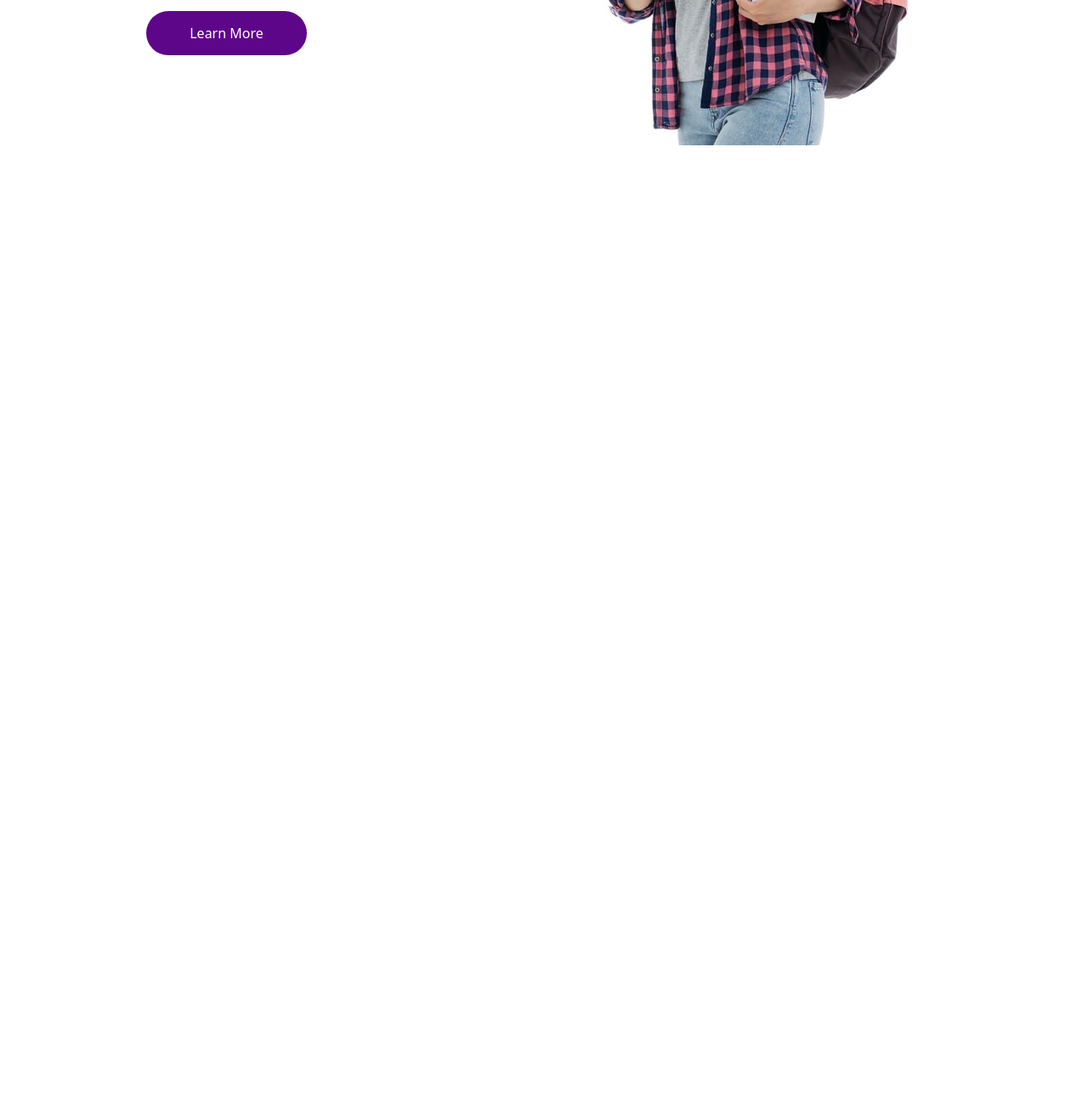
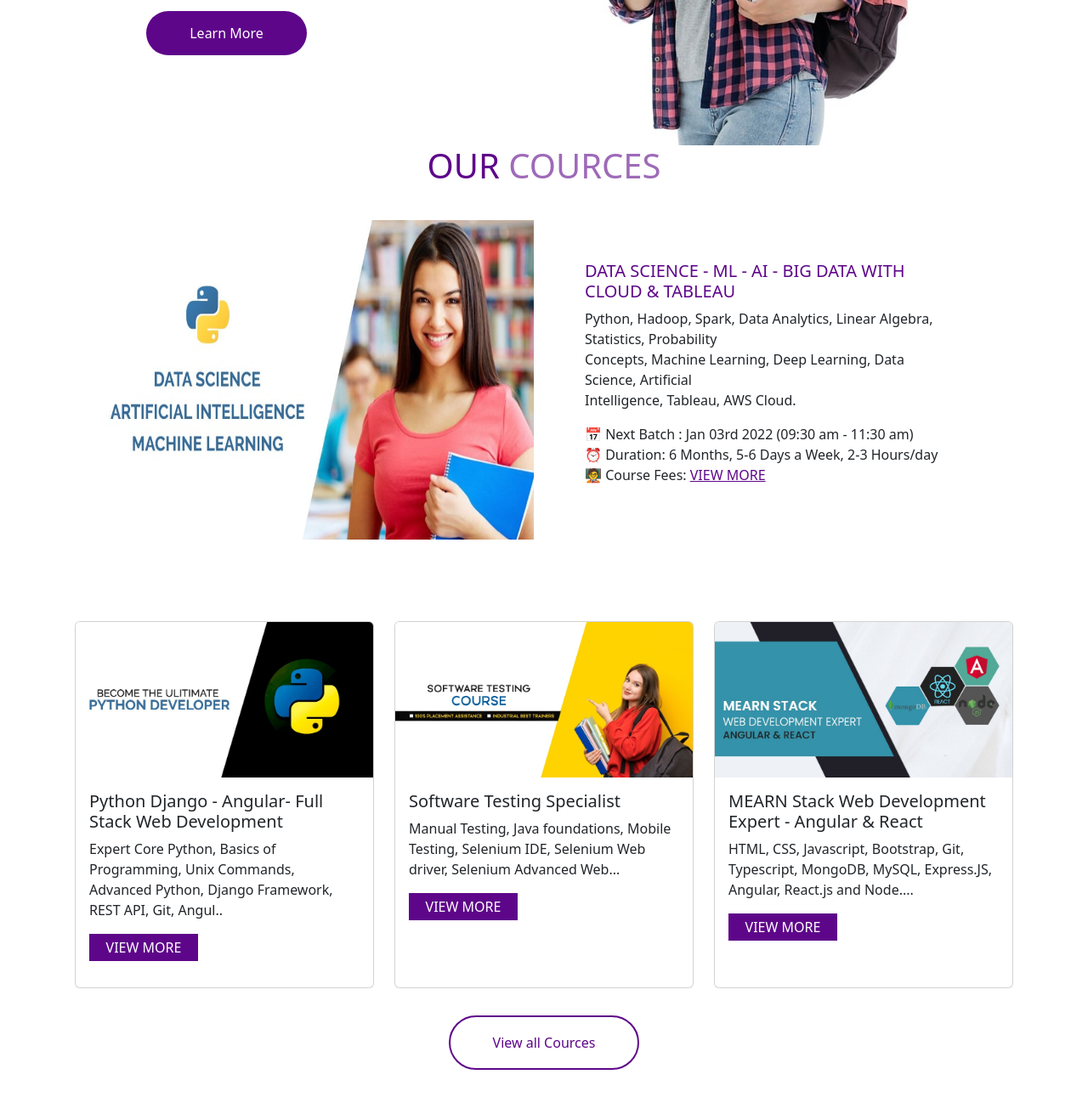
Before and after one commit to Ajith-r-pillai/navbar, a plain HTML site: page index.html in a window 1280 px wide. Shown: the part 979-2270 px from the top of the page at 85% size. Before the commit the page ends 1150 px from the top, so only its background shows below. Drawn offline with nearby package versions, Linux system fonts and the light colour scheme.

Commit message:
card update

```diff
--- a/index.html
+++ b/index.html
@@ -11,7 +11,7 @@
 <script src="https://cdn.jsdelivr.net/npm/bootstrap@5.2.3/dist/js/bootstrap.bundle.min.js" integrity="sha384-kenU1KFdBIe4zVF0s0G1M5b4hcpxyD9F7jL+jjXkk+Q2h455rYXK/7HAuoJl+0I4" crossorigin="anonymous"></script>
     <link rel="stylesheet" href="./luminar.css">
 </head>
-<body style="height: 1000px;">
+<body>
   <div class="navtop">
     <p>Have any qustions? +91 8086 651 651</p>
     <p> <i class="fa-solid fa-phone"> </i>+91 8086 651 651  <i class="fa-solid fa-envelope"></i> contact@luminartechnolab.com</p>
@@ -121,7 +121,6 @@
     </div>
   </div>
 </div>
-
 </div>
 <div class="about">
   <div class="row w-75">
@@ -137,7 +136,65 @@
     </div>
 
   </div>
+</div>
+  <div class="Cources ">
+  <div class="c-head"><h1 style="text-align: center;">OUR <span style="color: #9e6ab9;">COURCES</span ></h1></div>
 
+ <div class="row course w-85">
+
+    <div class="col-lg-6 col-md-12">
+      <img class="w-100 h-100" src="./images/photo_4_2022-12-08_09-57-49.jpg" alt="">
+    </div>
+
+    <div class="row col-lg-6 col-md-12 p-5">
+      <h5 style="color: #5e068a;"> DATA SCIENCE - ML - AI - BIG DATA WITH CLOUD & TABLEAU</h5>
+      <p>Python, Hadoop, Spark, Data Analytics, Linear Algebra, Statistics, Probability <br> Concepts, Machine Learning, Deep Learning, Data Science, Artificial  <br> Intelligence, Tableau, AWS Cloud.</p>
+      <p>
+        📅 Next Batch : Jan 03rd 2022 (09:30 am - 11:30 am) <br>
+
+        ⏰ Duration: 6 Months, 5-6 Days a Week, 2-3 Hours/day <br>
+
+        🧑‍🏫 Course Fees: <a href="" style="color: #5e068a;"> VIEW MORE</a> <br></p>
+     </div>
+   </div>
+
+
+
+  <div class="row box w-85">
+  <div class="col-lg-4 col-md-12 d-flex justify-content-center">
+        <div class="card card-1" style="width:22rem; height: 27rem;">
+          <img src="./images/photo_2_2022-12-08_09-57-49.jpg" class="card-img-top" alt="...">
+          <div class="card-body">
+            <h5 class="card-title">Python Django - Angular- Full Stack Web Development </h5>
+            <p class="card-text">Expert
+              Core Python, Basics of Programming, Unix Commands, Advanced Python, Django Framework, REST API, Git, Angul..</p>
+            <button class="btn-box">VIEW MORE</button>
+           </div>
+        </div>
+     </div>
+     <div class="col-lg-4 col-md-12 d-flex justify-content-center">
+      <div class="card card-2" style="width:22rem; height: 27rem;">
+        <img src="./images/photo_3_2022-12-08_09-57-49.jpg" class="card-img-top" alt="...">
+        <div class="card-body">
+          <h5 class="card-title">Software Testing Specialist</h5>
+          <p class="card-text"> Manual Testing, Java foundations, Mobile Testing, Selenium IDE, Selenium Web driver, Selenium Advanced Web...</p>
+          <button class="btn-box">VIEW MORE</button>
+       </div>
+      </div>
+   </div>
+  <div class="col-lg-4 col-md-12 d-flex justify-content-center">
+      <div class="card card-3" style="width:22rem; height: 27rem;">
+        <img src="./images/photo_1_2022-12-08_09-57-49.jpg" class="card-img-top" alt="...">
+        <div class="card-body">
+          <h5 class="card-title">MEARN Stack Web Development Expert - Angular & React</h5>
+          <p class="card-text">        HTML, CSS, Javascript, Bootstrap, Git, Typescript, MongoDB, MySQL, Express.JS, Angular, React.js and Node....</p>
+         <button class="btn-box">VIEW MORE</button>
+        </div>
+      </div>
+   </div>
+  </div>
+ <div class="boxbtnd-view"> <button class="boxbtn-view">View all Cources</button>
+</div>
 </div>
 
 </body>
--- a/luminar.css
+++ b/luminar.css
@@ -95,3 +95,71 @@ select{
     outline: none;
     border: none;
 }
+
+.Cources{
+    width: 100%;
+    display: flex;
+    flex-direction: column;
+    align-items: center;
+
+}
+.c-head{
+    color: #5e068a;
+}
+.course{
+    width: 87%;
+    margin-top: 2rem;
+
+}
+.box{
+    margin-top: 6rem;
+
+}.btn-box{
+    background-color: #5e068a;
+    color: white;
+    border: none;
+    outline: none;
+    width: 8rem;
+    height: 2rem;
+}
+.boxbtnd-view{
+    width: 100%;
+    height: 8rem;
+    display: flex;
+    justify-content: center;
+    align-items: center;
+}
+.boxbtn-view{
+    width: 14rem;
+    height: 4rem;
+    border: #5e068a 2px solid;
+    color:#5e068a;
+    background-color:white;
+    border-radius: 2rem;
+}
+.course:hover{
+    box-shadow: 0 4px 8px 0 rgba(0, 0, 0, 0.2), 0 6px 20px 0 rgba(0, 0, 0, 0.19);
+    transform: translate(0, -10px);
+    transition: 0.3s;
+}
+.card:hover{
+    box-shadow: 0 4px 8px 0 rgba(0, 0, 0, 0.2), 0 6px 20px 0 rgba(0, 0, 0, 0.19);
+    transform: translate(0, -10px);
+    transition: 0.3s;
+}
+.boxbtn-view:hover{
+    background-color: #5e068a;
+    color: white;
+    transition: 0.7s;
+
+}
+
+
+
+
+
+@media(){
+    .card card-3{
+        display: none;
+    }
+}
```
Also changed, not shown: images/photo_1_2022-12-08_09-57-49.jpg (added), images/photo_2_2022-12-08_09-57-49.jpg (added), images/photo_3_2022-12-08_09-57-49.jpg (added), images/photo_4_2022-12-08_09-57-49.jpg (added).
